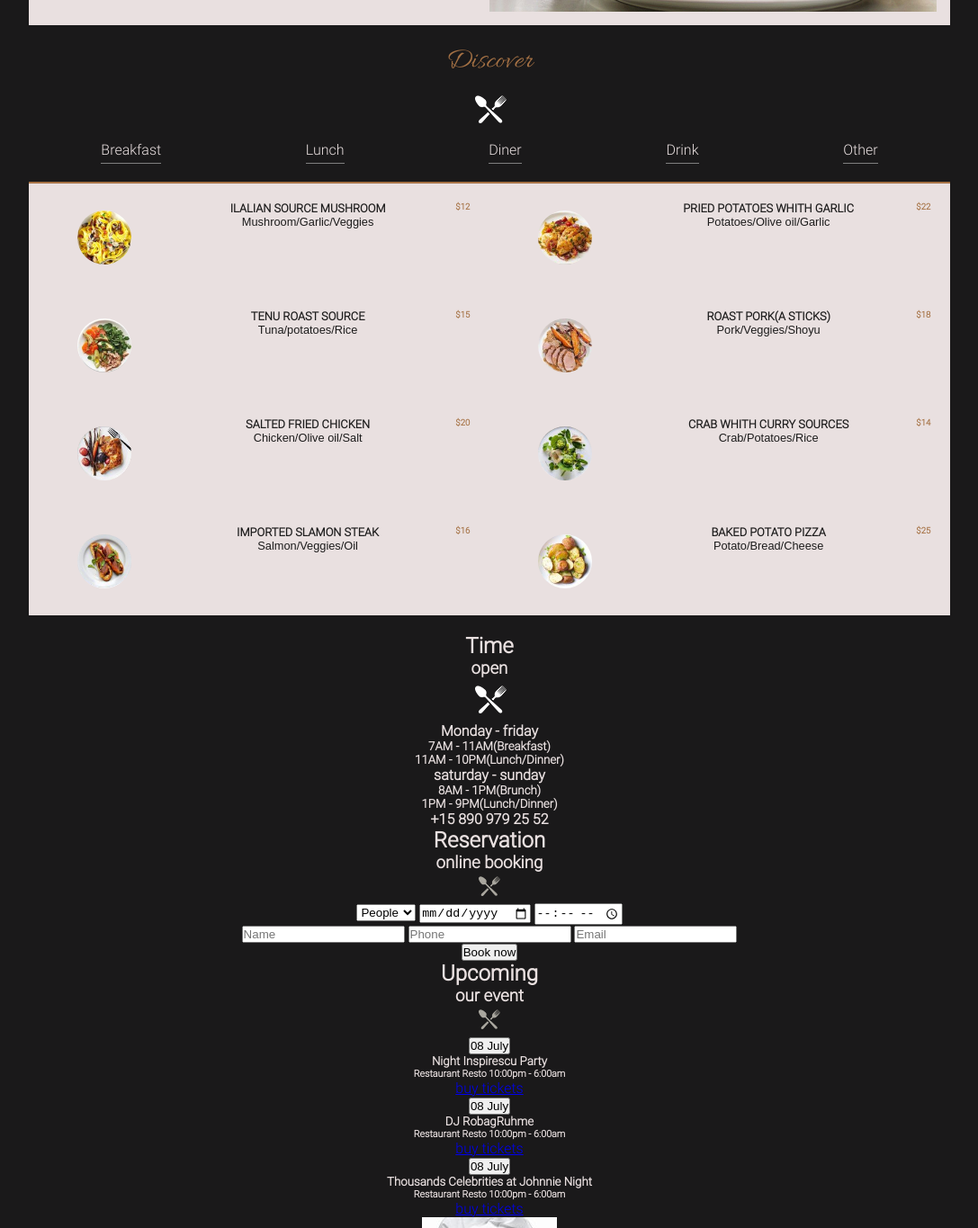
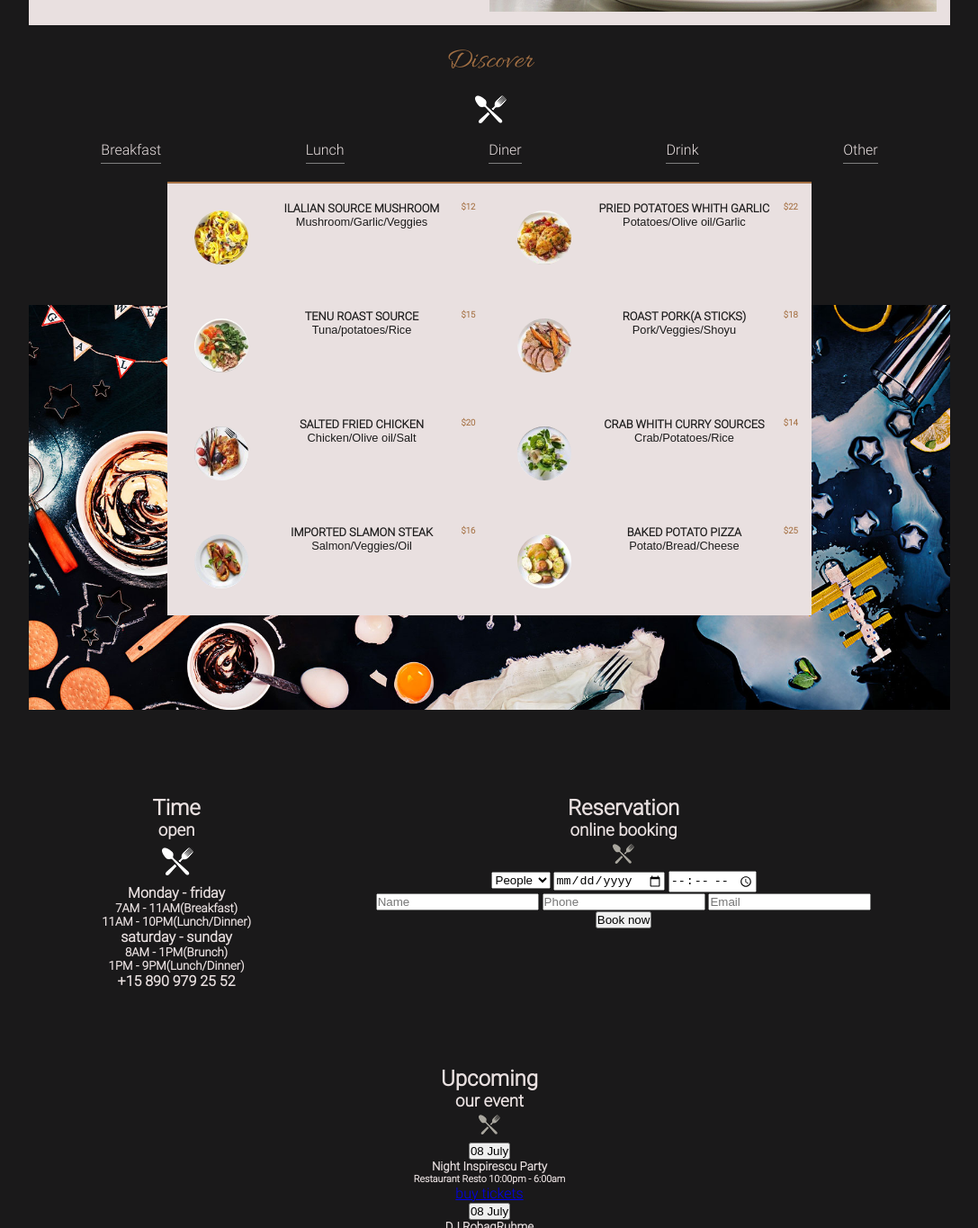
Before and after one commit to babiraagel/restaurant2.0, a plain HTML site: page index.html in a window 1280 px wide. Shown: the part 1179-2544 px from the top of the page at 90% size, without its empty margins (96-1183 px from the left). Drawn offline with Linux system fonts and the light colour scheme.

Commit message:
finition de section 2

```diff
--- a/assets/style/index.scss
+++ b/assets/style/index.scss
@@ -2,3 +2,4 @@
 @import"./layouts/header";
 @import"./layouts/section-1";
 @import"./layouts/section-2";
+@import"./layouts/section-3"
--- a/assets/style/layouts/_section-2.scss
+++ b/assets/style/layouts/_section-2.scss
@@ -1,6 +1,20 @@
 .section-2 {
     width: 80%;
-    margin: 20px auto;
+    margin:0 auto 100px;
+    position: relative;
+
+    &:after {
+        content: "";
+        position: absolute;
+        height: 450px;
+        width: 100%;
+        background: url(../img/bg-menu-01.jpg) center /cover;
+        left: 50%;
+        bottom: -330px;
+        z-index: -1;
+        transform: translate(-50%, -50%);
+
+    }
     h2 {
         font-family: $font1;
         font-size: 2rem;
@@ -19,8 +33,9 @@
         }
     }
     .menu {
+        width: 70%;
         border-top: 2px solid $color1 ;
-        margin-top: 20px;
+        margin: 20px auto;
         h4 {
             text-transform: uppercase;
            font-size: 0.8rem;
--- /dev/null
+++ b/assets/style/layouts/_section-3.scss
@@ -0,0 +1,7 @@
+.section-3 {
+    width: 80%;
+    margin: 20px auto ;
+   padding: 100px 15px 65px;
+   display: grid;
+   grid-template-columns: 30% 70%;
+}
--- a/index.html
+++ b/index.html
@@ -177,7 +177,7 @@
         </div>
       </div>
     </section>
-    <section-3>
+    <section class="section-3">
       <div class="section3-left">
         <div class="s3-left-container">
           <h2>Time</h2>
@@ -219,7 +219,7 @@
           <button class="btn">Book now</button>
         </div>
       </div>
-    </section-3>
+    </section>
     <section class="section4">
       <h2>Upcoming</h2>
       <h3>our event</h3>
```
Also changed, not shown: assets/style/index.css, 1 other file.
